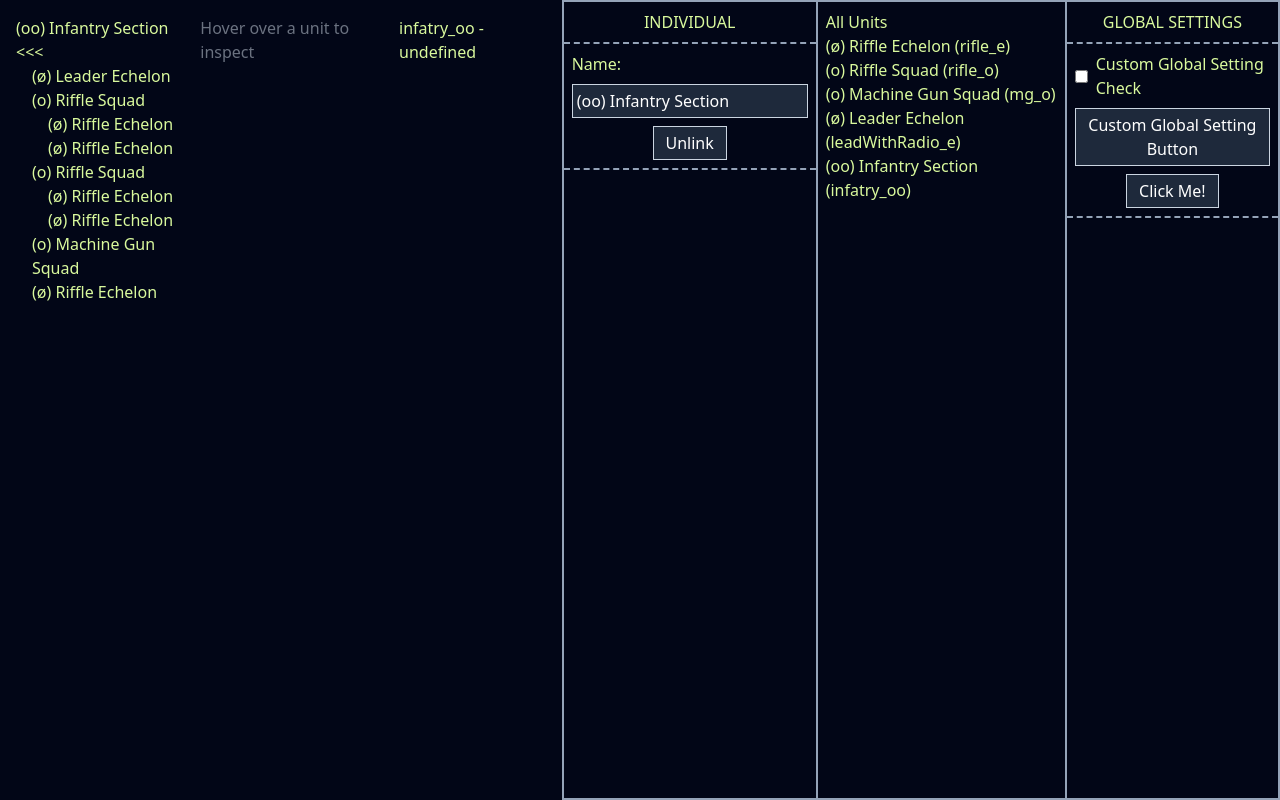
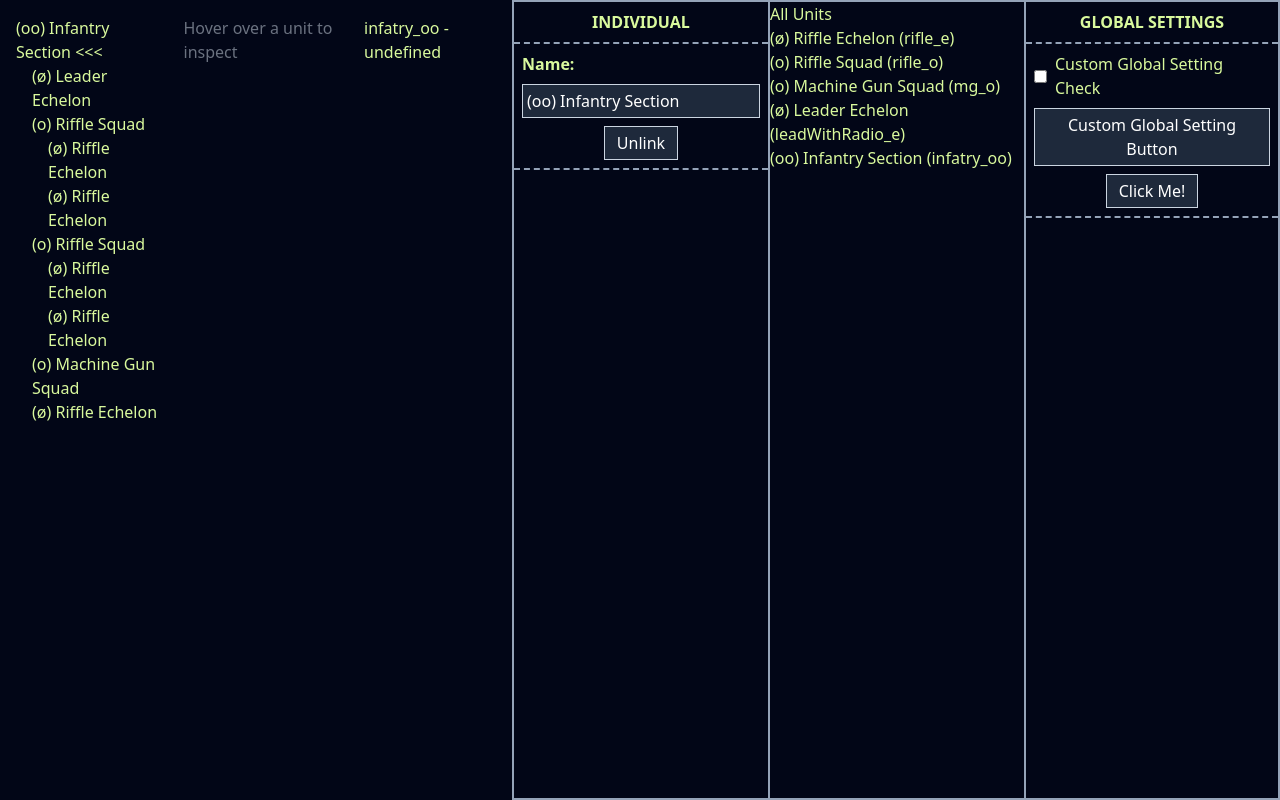
Before and after one commit to KonradSchmidt0/military-unit-maker, a React (Create React App) app: page / in a window 1280 px wide. Both pictures are taken after a click on the element "(oo) Infantry Section". Built offline with nearby package versions, Linux system fonts and the light colour scheme.

Commit message:
Added RawUnit editor!  - Centralized CSS slightly  - Worked on data storage (less get more use, and more easier to use use now)  - Added RawUnit editor (Eq Table)

```diff
--- a/src/App.tsx
+++ b/src/App.tsx
@@ -43,7 +43,7 @@ function App() {
       {/* Right */}
       <div className="flex ml-auto">
         <IndividualEditor selectedUnitId={selectedUnitCombine?.selectedId} setSelected_NotTouchingParent={setSelected_NotTouchingParent} selectedUnitParentId={selectedUnitCombine?.parentId}></IndividualEditor>
-        <div className="border-slate-400 border-2 border-l-0 p-2">
+        <div className="editor-box !border-r-0">
           {/* Very WIP! */}
           <h2>All Units</h2>
           <ul>
--- a/src/components/EditorSegments/CommonUnitEditorSegment.tsx
+++ b/src/components/EditorSegments/CommonUnitEditorSegment.tsx
@@ -8,6 +8,7 @@ interface CommonUnitEditorSegmentProps {
 }
 
 export default function CommonUnitEditorSegment({ selectedUnitId, setSelected_NotTouchingParent, selectedUnitParentId }: CommonUnitEditorSegmentProps) {
+  // We are getting whole map since later we will need to get other unit in a conditional, and u can only use hooks at top
   const unitMap = useUnitStore((state) => state.unitMap);
 
   const selectedUnit = unitMap[selectedUnitId]
@@ -35,7 +36,7 @@ export default function CommonUnitEditorSegment({ selectedUnitId, setSelected_No
   return (
     <div className="border-slate-400 border-b-2 border-dashed p-2 flex flex-col gap-2 items-center">
       <label className="flex flex-col gap-2 w-full ">
-        <span>Name:</span>
+        <span className="font-bold">Name:</span>
         <input
           type="text"
           value={selectedUnit.name}
--- /dev/null
+++ b/src/components/EditorSegments/RawUnitEditorSegment.tsx
@@ -0,0 +1,62 @@
+import { useUnitStore } from "../../hooks/useUnitStore";
+
+interface RawUnitEditorSegmentProps {
+  selectedUnitId: string;
+}
+
+export default function RawUnitEditorSegment({ selectedUnitId }: RawUnitEditorSegmentProps) {
+  const unit = useUnitStore((s) => s.unitMap[selectedUnitId]);
+  const updateUnit = useUnitStore((s) => s.updateUnit);
+
+  if (!unit || unit.type !== "raw") {
+    throw Error(`Unit ID or type wrong ID = ${selectedUnitId}, type = ${unit?.type}`)
+  }
+
+  const equipmentEntries = Object.entries(unit.equipment);
+
+  const updateEquipment = (type: string, value: number) => {
+    const newEquipment = { ...unit.equipment, [type]: value };
+    updateUnit(selectedUnitId, { ...unit, equipment: newEquipment });
+  };
+
+  const deleteEquipment = (type: string) => {
+    const newEquipment = { ...unit.equipment };
+    delete newEquipment[type];
+    updateUnit(selectedUnitId, { ...unit, equipment: newEquipment });
+  };
+
+  const addEquipment = () => {
+    const newType = prompt("Enter new equipment type:");
+    if (!newType) return;
+
+    const newValue = parseInt(prompt("Enter quantity:") || "0", 10);
+    if (isNaN(newValue)) return;
+
+    updateEquipment(newType, newValue);
+  };
+
+  return (
+    <div className="border-slate-400 border-b-2 border-dashed p-2 flex flex-col gap-2 items-center">
+      <div className="flex justify-between gap-2">
+        <span className="text-lg font-bold">Equipment</span>
+        <button onClick={addEquipment} className="btn-editor">
+          + Add
+        </button>
+      </div>
+
+      {equipmentEntries.map(([type, value]) => (
+        <div key={type} className="flex items-center gap-2">
+          <span className="w-24">{type}</span>
+          <input
+            type="number"
+            value={value}
+            className="w-20 bg-slate-800 text-white border p-1"
+            onChange={(e) => updateEquipment(type, parseInt(e.target.value))}
+          />
+          <button onClick={() => deleteEquipment(type)} className="text-red-400 hover:text-red-600">
+            ❌
+          </button>
+        </div>
+      ))}
+    </div> )
+}
--- a/src/components/GlobalEditor.tsx
+++ b/src/components/GlobalEditor.tsx
@@ -1,7 +1,7 @@
 export default function GlobalEditor() {
   return (
-    <div className="border-slate-400 border-2 border-l-0 w-64">
-      <div className="border-slate-400 border-b-2 border-dashed p-2 text-center">
+    <div className="editor-box">
+      <div className="border-slate-400 border-b-2 border-dashed p-2 text-center font-bold">
         GLOBAL SETTINGS
       </div>
       <div className="border-slate-400 border-b-2 border-dashed p-2 flex flex-col gap-2 items-center">
--- a/src/components/HoverInspector.tsx
+++ b/src/components/HoverInspector.tsx
@@ -1,18 +1,20 @@
 import { getEquipmentTable } from "../logic/logic";
-import { getUnitQuick } from "../hooks/useUnitStore";
+import { useUnitQuick } from "../hooks/useUnitStore";
 
 interface HoverInspectorProps {
   unitId?: string;
 }
 
 function HoverInspector({ unitId }: HoverInspectorProps) {
+  const unit = useUnitQuick(unitId ? unitId : "")
+
   if (!unitId) return <div className=" text-gray-500">Hover over a unit to inspect</div>;
 
   const equipment = getEquipmentTable(unitId);
 
   return (
     <div className="border rounded bg-slate-900 p-4">
-      <h2 className="font-bold mb-2">{getUnitQuick(unitId).name}</h2>
+      <h2 className="font-bold mb-2">{unit?.name}</h2>
       <ul className="list-disc pl-4">
         {Object.entries(equipment).map(([type, count]) => (
           <li key={type}>
--- a/src/components/IndividualEditor.tsx
+++ b/src/components/IndividualEditor.tsx
@@ -1,4 +1,6 @@
+import { useUnitQuick } from "../hooks/useUnitStore";
 import CommonUnitEditorSegment from "./EditorSegments/CommonUnitEditorSegment";
+import RawUnitEditorSegment from "./EditorSegments/RawUnitEditorSegment";
 
 interface IndividualEditorProps {
   selectedUnitId?: string;
@@ -7,18 +9,27 @@ interface IndividualEditorProps {
 }
 
 export default function IndividualEditor({ selectedUnitId, setSelected_NotTouchingParent, selectedUnitParentId }: IndividualEditorProps) {
-  const namePart = selectedUnitId ?
-    <CommonUnitEditorSegment
+  let selectedUnit = useUnitQuick(selectedUnitId ? selectedUnitId : "");
+
+  if (!selectedUnitId)
+    return null
+
+  const namePart = <CommonUnitEditorSegment
       selectedUnitId = {selectedUnitId} setSelected_NotTouchingParent={setSelected_NotTouchingParent} selectedUnitParentId={selectedUnitParentId}
-    ></CommonUnitEditorSegment> : null;
+    ></CommonUnitEditorSegment>;
+
+
+  const rawUnitPart = selectedUnit?.type === "raw" ?
+    <RawUnitEditorSegment selectedUnitId={selectedUnitId}></RawUnitEditorSegment> : null;
 
   return (
-    <div className="border-slate-400 border-2 w-64">
-      <div className="border-slate-400 border-b-2 border-dashed p-2 text-center">
+    <div className="!border-r-0 editor-box">
+      <div className="border-slate-400 border-b-2 border-dashed p-2 text-center font-bold">
         INDIVIDUAL
       </div>
 
       {namePart}
+      {rawUnitPart}
 
     </div>
   );
--- a/src/components/TreeNode.tsx
+++ b/src/components/TreeNode.tsx
@@ -1,4 +1,4 @@
-import { getUnitQuick, useUnitQuick } from "../hooks/useUnitStore";
+import { useUnitQuick } from "../hooks/useUnitStore";
 
 interface TreeNodeProps {
   unitId: string;
@@ -24,7 +24,7 @@ function TreeNode({ unitId, indent, onHover, parentUnitId = undefined, selectedU
       onClick={() => onClick({selectedId: unitId, parentId: parentUnitId})}
       className="cursor-pointer hover:text-orange-400"
     >
-      {unit.name}{isSelected ? " <<<" : ""}
+      {unit?.name}{isSelected ? " <<<" : ""}
     </div>
   );
 }
--- a/src/components/TreeView.tsx
+++ b/src/components/TreeView.tsx
@@ -1,5 +1,6 @@
 import TreeNode from "./TreeNode";
 import { getUnitQuick } from "../hooks/useUnitStore";
+import { Unit } from "../logic/logic";
 
 interface TreeViewProps {
   unitId: string;
@@ -11,7 +12,11 @@ interface TreeViewProps {
 }
 
 function TreeView({unitId, indent = 0, onHover, parentUnitId = undefined, selectedUnitId = undefined, onNodeClick }: TreeViewProps) {
-  const unit = getUnitQuick(unitId)
+  const u = getUnitQuick(unitId)
+  if (!u) {
+    throw Error(`No unit with ID = ${unitId}`)
+  }
+  const unit = u as Unit
 
   return (
     <div>
--- a/src/hooks/useUnitStore.ts
+++ b/src/hooks/useUnitStore.ts
@@ -24,7 +24,7 @@ export const useUnitStore = create<UnitStore>((set) => ({
       },
     })),
   duplicateUnit: (id: string) => {
-    const unit = getUnitQuick(id);
+    const unit = getUnitQuick(id) as Unit;
 
     const newId = crypto.randomUUID()
     const newUnit = structuredClone(unit);
@@ -49,23 +49,17 @@ export const useDuplicateUnit = () => {
   return useUnitStore((state) => state.duplicateUnit);
 };
 
-
-export function getUnitQuick(id: string, errMessage = "Error! Unit with this id not found :("): Unit {
+// Changed so its same to use as "useUnitQuick()", check it for reason why changed
+export function getUnitQuick(id: string): Unit | undefined {
   const unit = useUnitStore.getState().unitMap[id];
-
-  if (!unit) {
-    throw new Error(`${errMessage}   (id = ${id})`);
-  }
-
   return unit
 }
 
-export function useUnitQuick(id: string, errMessage = "Error! Unit with this id not found :("): Unit {
+// The likely hood that id is not corrent is close to zero
+// This was originaly always returning Unit, and throwing an error if it was incorect, but
+// React really hates when you conditionally call hooks. So no "If was given UnitId: useUnitQuick"
+// As such, you just use this hook and then check if it gives back a undef
+export function useUnitQuick(id: string): Unit | undefined {
   const unit = useUnitStore((state) => state.unitMap[id]);
-
-  if (!unit) {
-    throw new Error(`${errMessage}   (id = ${id})`);
-  }
-
   return unit
 }
--- a/src/index.css
+++ b/src/index.css
@@ -9,3 +9,7 @@
   @apply active:bg-orange-400 active:text-slate-900 active:border-slate-900 active:rounded-md;
   @apply cursor-pointer transition-all duration-200 ease-in-out;
 }
+
+.editor-box {
+  @apply border-slate-400 border-2 w-64;
+}
--- a/src/logic/logic.tsx
+++ b/src/logic/logic.tsx
@@ -23,7 +23,11 @@ export type Unit = RawUnit | OrgUnit;
 
 
 export function getEquipmentTable(unitId: string): EquipmentTable {
-  const unit = getUnitQuick(unitId, "No unit with this ID (getEquipmentTable)")
+  const unit = getUnitQuick(unitId)
+
+  if (!unit) {
+    throw Error(`No unit with ID = ${unitId}`)
+  }
 
   if (unit.type === "raw") {
     return unit.equipment;
```
